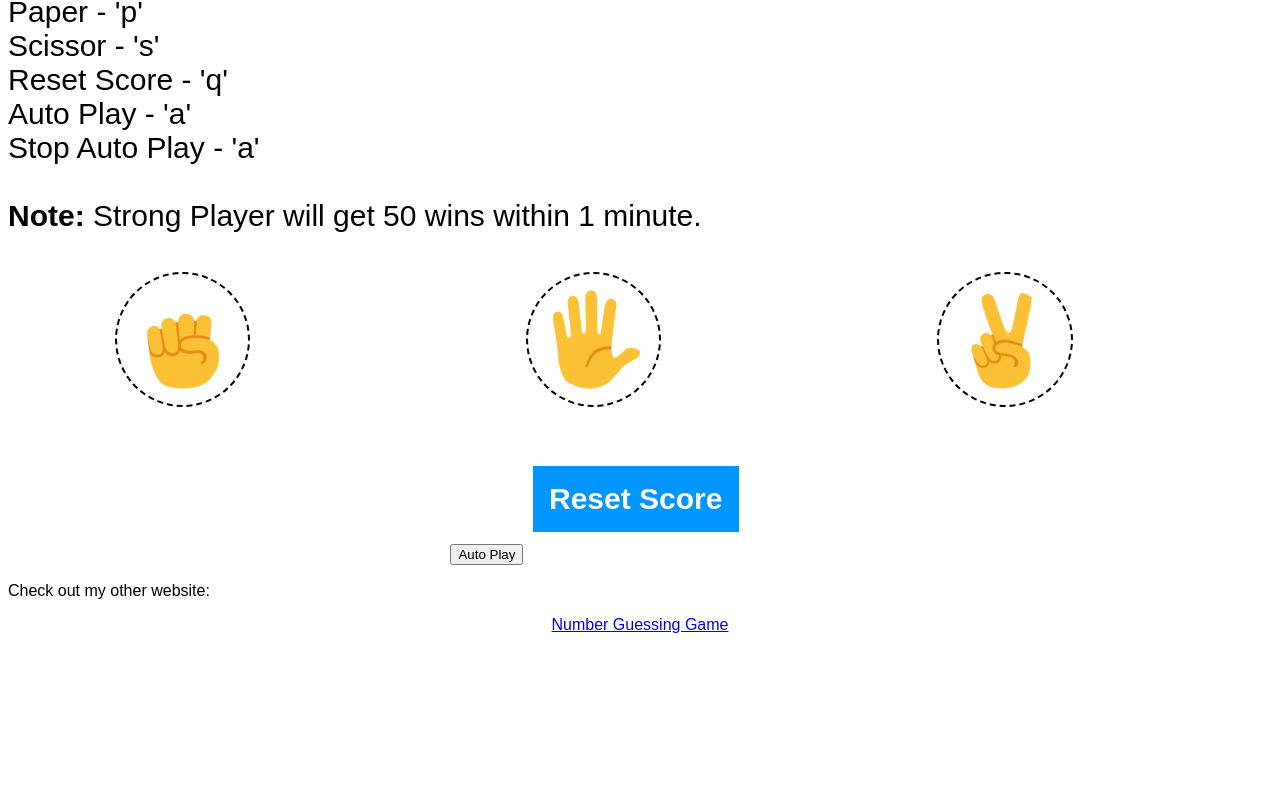
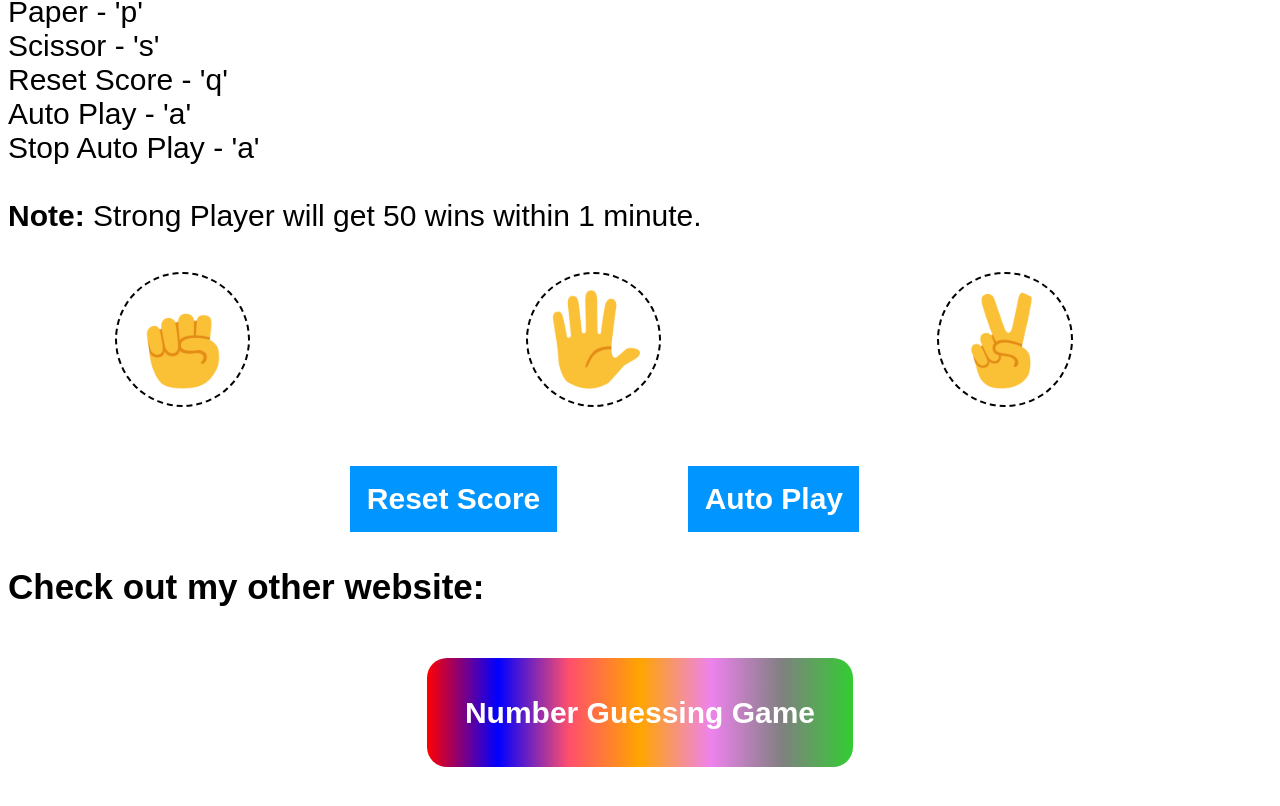
Before and after one commit to Abinesh-Srinivasan/rock-paper-scissor-game, a plain HTML site: page index.html in a window 1280 px wide. Shown: the part 586-1392 px from the top of the page. Before the commit the page ends 1228 px from the top, so only its background shows below. Drawn offline with Linux system fonts and the light colour scheme.

Commit message:
Update rock paper game.css

```diff
--- a/rock paper game.css
+++ b/rock paper game.css
@@ -2,11 +2,12 @@ body {
   background-color: white;
   color: black;
   font-family: Arial;
+  margin-bottom: 8%;
 }
 .intro {
   margin-top: 10%;
 }
-.about {
+.about,.key-mapping {
   font-weight: bold;
   font-size: 30px;
 }
@@ -23,8 +24,7 @@ body {
   color: blue;
   font-style: italic;
 }
-.reset-score {
-  display: block;
+.reset-score ,.auto-play{
   background-color: rgb(0, 149, 255);
   border: none;
   color: white;
@@ -32,10 +32,10 @@ body {
   padding: 4%;
   cursor: pointer;
 }
-.reset-score:hover{
+.reset-score:hover,.auto-play:hover{
   background-color: blue;
 }
-.reset-score:active{
+.reset-score:active,.auto-play:active{
   background-color: white;
   color: blue;
   border: blue solid 3px;
@@ -48,6 +48,30 @@ body {
 .player-emojis {
   border: black dashed 2px;
   background-color: white;
+}
+.website-title {
+  font-weight: bold;
+  color: black;
+  font-size: 25px;
+}
+.website {
+  text-decoration: none;
+  color: white;
+  cursor: pointer;
+  padding: 3%;
+  border-radius: 20px;
+  font-weight: bold;
+  font-size: 20px;
+  background: linear-gradient(
+    to right,
+    red,
+    blue,
+    rgb(255, 79, 109),
+    orange,
+    violet,
+    gray,
+    limegreen
+  );
 }
 @media (max-width: 767px) {
   .topic {
@@ -78,13 +102,15 @@ body {
   .buttons {
     width: 150%;
     height: 150%;
-    /*border: black solid 2px;*/
   }
   .result-value,
   .update-score,
-  .reset-score,.result {
+  .reset-score,.auto-play,.result {
     font-size: 21px;
-    margin-bottom: 3%;
+    margin-bottom: 7%;
+  }
+  .auto-play{
+    margin-left: 3%;
   }
   .intro,
   .results {
@@ -99,11 +125,20 @@ body {
   .topic{
     padding: 3%;
   }
+  .website-title{
+    margin-bottom: 5%;
+  }
+  .website{
+    margin-left: -200px;
+  }
   .player-emojis {
     width: 60px;
     height: 60px;
     border-radius: 55px;
     padding: 15%;
+  }
+  .auto-play,.reset-score{
+    margin-left: 13%;
   }
   .description{
     width: 68%;
@@ -125,7 +160,7 @@ body {
     margin-bottom: 3%;
     margin-top: 3%;
   }
-  .reset-score{
+  .reset-score,.auto-play{
     padding: 1%;
     margin-top: 3%;
     margin-bottom: 2%;
@@ -168,13 +203,19 @@ body {
   .move-icon{
     width: 80px;
   }
-  .results,.reset-score{
+  .results,.reset-score,.auto-play{
     font-size: 30px;
   }
   .result-value,.result,.update-score{
     margin-bottom: 2%;
   }
   .reset-score{
+    margin-left: -100px;
+  }
+  .auto-play{
+    margin-left: 15%;
+  }
+  .reset-score,.auto-play{
     padding: 2%;
   }
   .results{
@@ -186,11 +227,17 @@ body {
   .update-score{
     margin-left: 7%;
   }
-  .reset-score{
-    margin-left: 10%;
+  .reset-score,.auto-play{
     outline: none;
   }
   .name-topic{
     margin-left: 10%;
   }
+  .website{
+    font-size: 30px;
+  }
+  .website-title{
+    font-size: 35px;
+    margin-bottom: 7%;
+  }
 }
```
